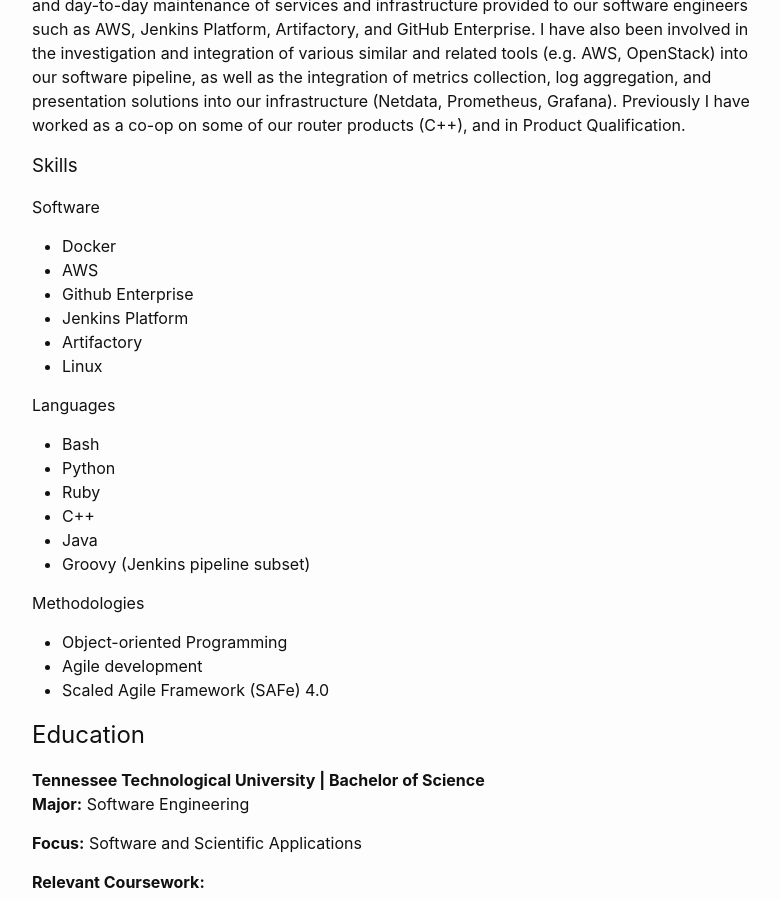
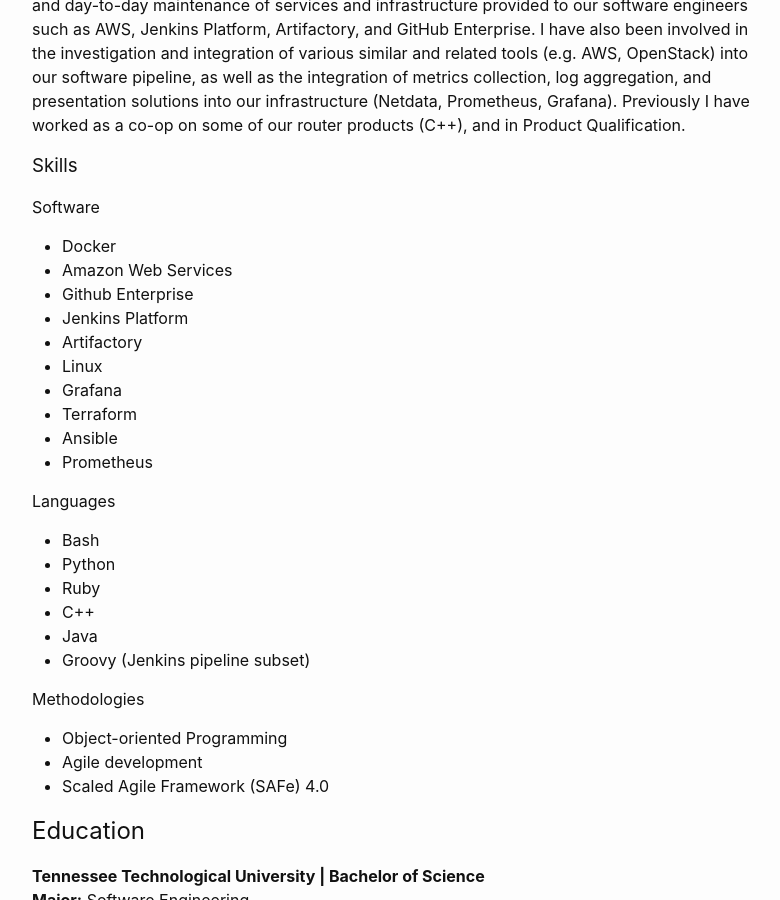
Before and after one commit to leonallen22/leonallen22.github.io, a Jekyll site: the page built from aboutme.html, in a window 1280 px wide and 900 px high, scrolled down 400 px. Shown: the whole window, without its empty margins (238-1018 px from the left). Built offline with Jekyll 4.4.1, drawn with Linux system fonts in a browser that asks for light colours.

Commit message:
update software experience

```diff
--- a/aboutme.html
+++ b/aboutme.html
@@ -14,11 +14,15 @@
 <h4>Software</h4>
 <ul>
   <li>Docker</li>
-  <li>AWS</li>
+  <li>Amazon Web Services</li>
   <li>Github Enterprise</li>
   <li>Jenkins Platform</li>
   <li>Artifactory</li>
   <li>Linux</li>
+  <li>Grafana</li>
+  <li>Terraform</li>
+  <li>Ansible</li>
+  <li>Prometheus</li>
 </ul>
 
 <h4>Languages</h4>
```
